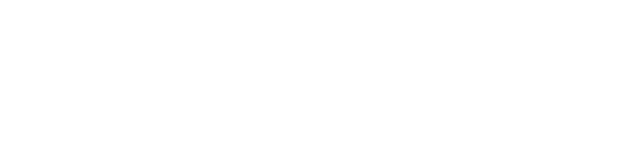
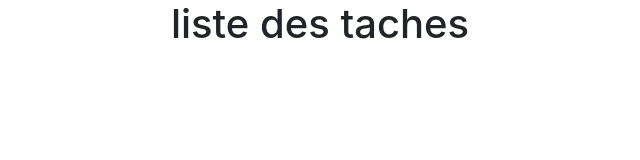
Before and after one commit to mamsedine/jquery-todo-list, a website: page index.html in a window 1280 px wide. Shown: the whole page, without its empty margins (640-1280 px from the left). Drawn offline with nearby package versions, Linux system fonts and the light colour scheme.

Commit message:
squelette de bootstrap

```diff
--- a/index.html
+++ b/index.html
@@ -10,7 +10,10 @@
     <script> src="yarn-assets/jquery/dist/jquery.js"</script>
     <script> src="yarn-assets/bootstrap/dist/js/bootstrap.js"</script>
 </head>
-<body>
-
+<body class="container-fluid">
+    <div class="row justify-content-center">
+        <div class="col-6"></div>
+        <h1>liste des taches</h1>
+    </div>
 </body>
 </html>
```
